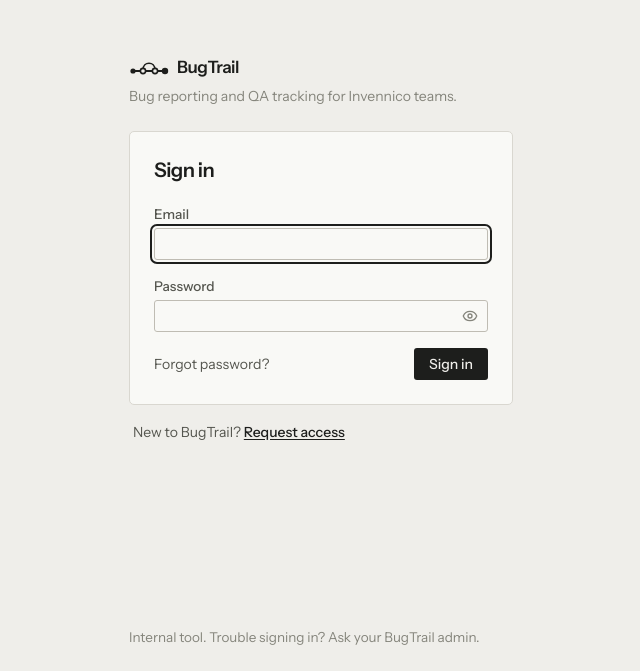
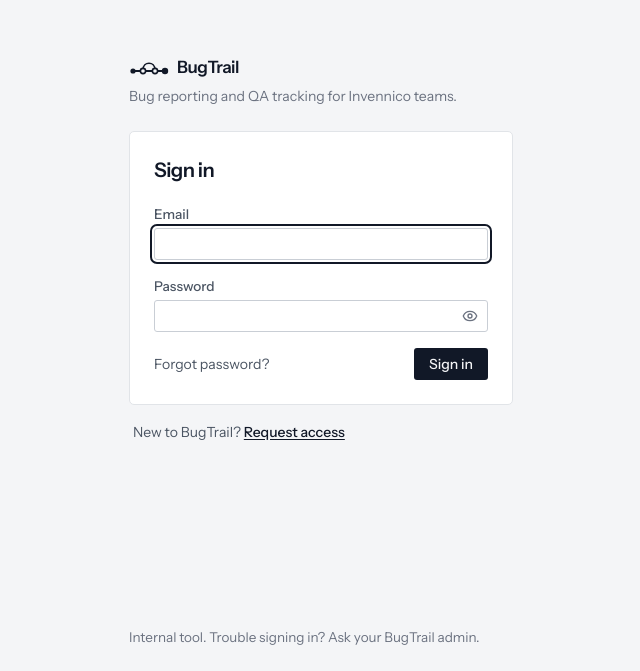
Before and after one commit to vivekmakwana114/bugtrail-web, a Next.js app: page /login in a window 1280 px wide. Shown: the part 129-800 px from the top of the page, without its empty margins (319-959 px from the left). Built offline with nearby package versions, Linux system fonts and the light colour scheme; no server answers.

Commit message:
feat: crisper, cooler light theme
- White panels on a cool grey page with slate text and borders
- Meta text darkened to 4.4:1 contrast on the page
- Dark theme and status colours unchanged

```diff
--- a/src/app/globals.css
+++ b/src/app/globals.css
@@ -3,7 +3,8 @@
 /*
  * BugTrail design tokens: the only place colours, type sizes, radii and shadows are defined.
  * Rules and examples: docs/design/DESIGN_SYSTEM.md. Approved style tile (2026-10-12):
- * "a calm instrument for triage". Stone neutrals; colour only for the five statuses and danger.
+ * "a calm instrument for triage". Cool neutrals in light, stone in dark; colour only for the five
+ * statuses and danger.
  *
  *   1. Tokens       :root (light) and [data-theme='dark']
  *   2. Theme        @theme maps Tailwind utilities to the tokens and switches off the stock palette
@@ -15,15 +16,16 @@
 
 /* ---------------------------------------------------------------- 1. tokens */
 :root {
-  /* neutrals: stone, a hair warm */
-  --bt-bg: #efeeea; /* page ground */
-  --bt-surface: #f9f9f6; /* panels, rows, inputs */
-  --bt-sunken: #e6e5e0; /* wells, avatars, the card's chart box */
-  --bt-line: #d9d7d0; /* hairlines */
-  --bt-line-strong: #bfbcb3; /* input borders, hover outlines */
-  --bt-ink: #1d1e1c; /* text, primary action */
-  --bt-ink-2: #55564f; /* secondary text */
-  --bt-ink-3: #85857c; /* meta, captions, placeholders */
+  /* neutrals: cool and crisp (2026-10-15): white panels on a cool grey page, slate ink.
+     Dark keeps the stone neutrals. */
+  --bt-bg: #f4f5f7; /* page ground */
+  --bt-surface: #ffffff; /* panels, rows, inputs */
+  --bt-sunken: #eceef1; /* wells, avatars, the card's chart box */
+  --bt-line: #e1e4e8; /* hairlines */
+  --bt-line-strong: #c9ced5; /* input borders, hover outlines */
+  --bt-ink: #111827; /* text, primary action */
+  --bt-ink-2: #4b5563; /* secondary text */
+  --bt-ink-3: #6b7280; /* meta, captions, placeholders (4.4:1 on the page) */
 
   /* status: always paired with a glyph (src/components/shared/status-glyph.tsx) */
   --bt-reported: #3a5fc4;
@@ -33,7 +35,7 @@
   --bt-failed: #bd3f27;
   --bt-danger: var(--bt-failed);
 
-  --bt-shadow-pop: 0 6px 24px -8px rgb(29 30 28 / 0.28);
+  --bt-shadow-pop: 0 6px 24px -8px rgb(17 24 39 / 0.22);
   color-scheme: light;
 }
 
```
